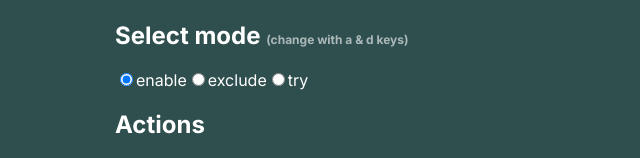
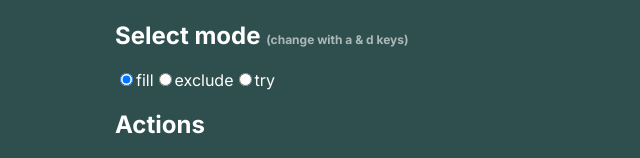
Before and after one commit to petervdn/picross, a Next.js app: page / in a window 1280 px wide. Shown: the part 661-819 px from the top of the page, without its empty margins (325-965 px from the left). Built offline with nearby package versions, Linux system fonts and the light colour scheme.

Commit message:
Change label

```diff
--- a/src/components/interaction-mode-select/InteractionModeSelect.utils.ts
+++ b/src/components/interaction-mode-select/InteractionModeSelect.utils.ts
@@ -3,7 +3,7 @@ import { BoardItemState } from '@/types/misc.types';
 export function getLabelForBoardItemState(mode: BoardItemState) {
   switch (mode) {
     case 'filled': {
-      return 'enable';
+      return 'fill';
     }
     case 'crossed': {
       return 'exclude';
```
